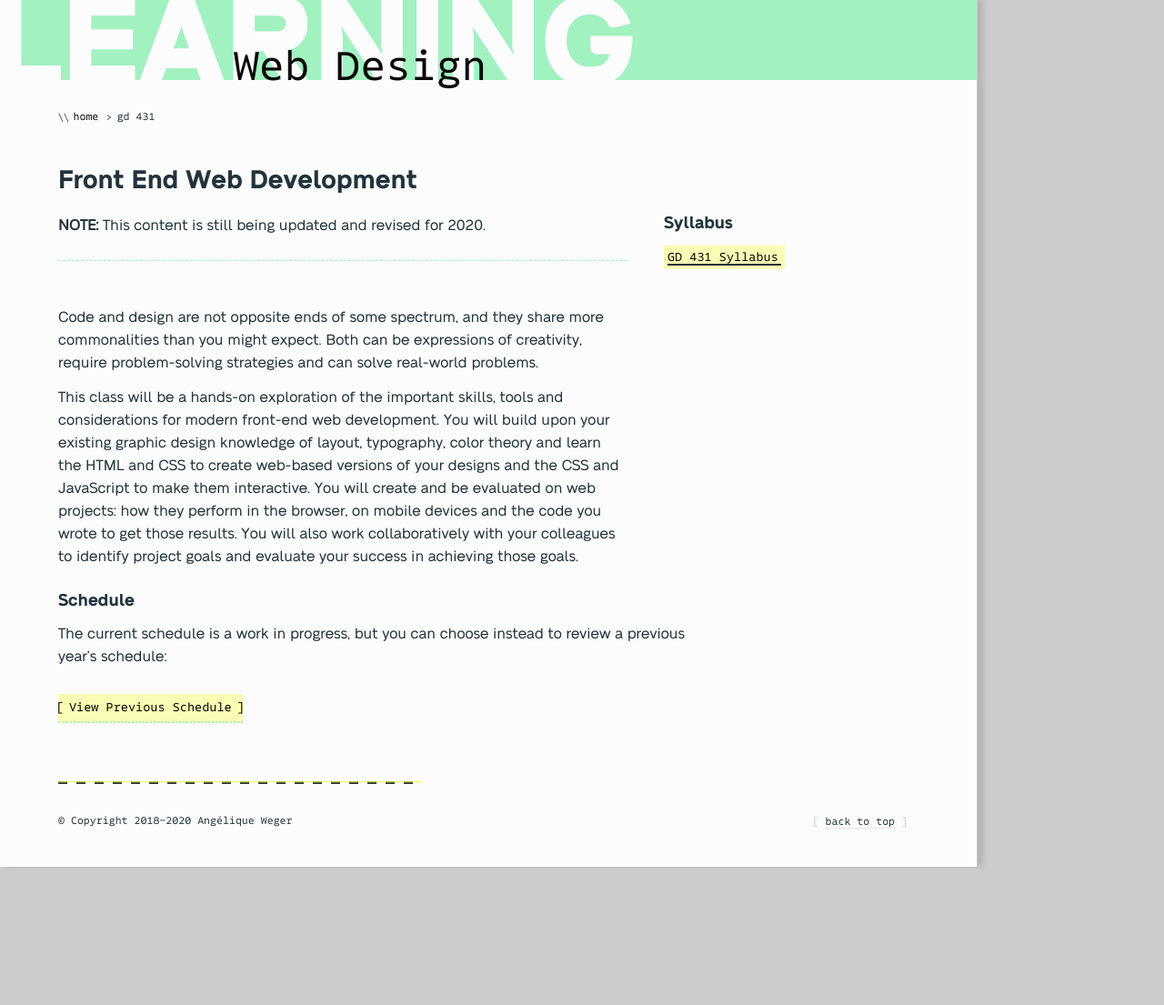
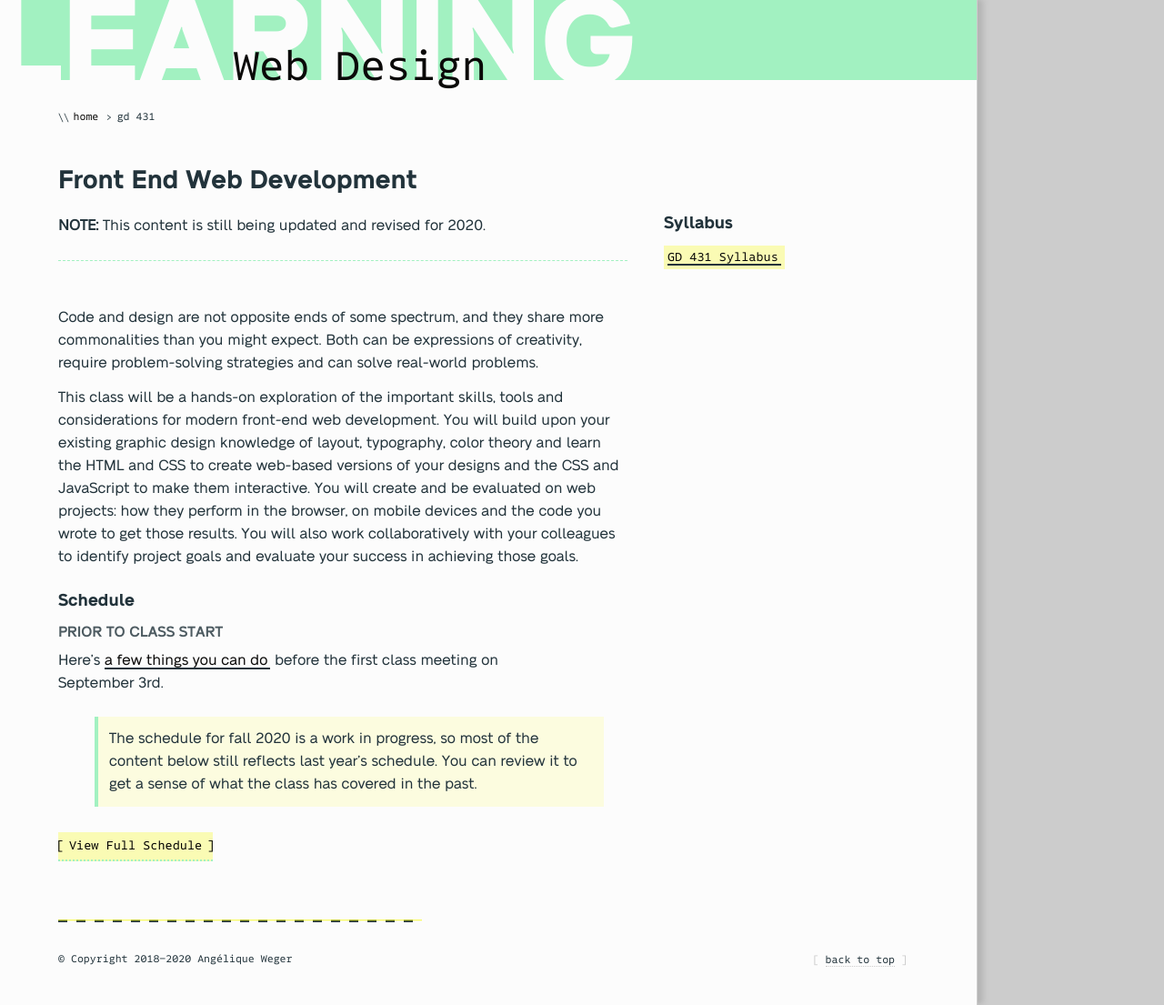
Before and after one commit to mica-web/mica-web.github.io, a Jekyll site: the page built from gd-431/index.md, in a window 1280 px wide. Shown: the whole page at 91% size. Built offline with Jekyll 4.4.1, drawn with Linux system fonts in a browser that asks for light colours; some web fonts are replaced; before the commit the page ends 953 px from its top, so only the background shows below that.

Commit message:
Use new index on gd431

```diff
--- /dev/null
+++ b/gd-431/_includes/current.md
@@ -0,0 +1,44 @@
+
+{% assign currentdate = 'now' | date: "%Y-%m-%d" %}
+{% comment %}
+assign currentdate = '2020-09-03' | date: "%Y-%m-%d"
+{% endcomment %}
+{% assign startdate = '2020-09-03' | date: "%Y-%m-%d" %}
+
+{% if (currentdate <= startdate) %}
+
+<section class="schedule-list">
+
+### Prior to class start
+
+Here's [a few things you can do](/gd-431/00/early-start) before the first class meeting on September 3rd.
+
+</section>
+
+{% endif %}
+
+
+{% assign week = 6 | times: 24 | times: 60 | times: 60 %}
+
+{% for week in site.gd431 %}
+
+{% assign weeknum = week.path | replace:'_gd431/w','' | replace:'.md', '' %}
+
+{% assign scheduledate = week.date | date: "%Y-%m-%d" %}
+{% assign weekstart = week.date | date: "%s" | minus: week | date: "%Y-%m-%d" %}
+
+{% if (currentdate >= weekstart) and (currentdate <= scheduledate) %}
+
+
+<section class="schedule-list">
+
+<h3 id="current-week">{{weeknum}} // Current Week: {{ week.topic }}</h3>
+
+{{ week.content | markdownify }}
+
+</section>
+
+
+{% endif %}
+
+{% endfor %}
--- /dev/null
+++ b/gd-431/_includes/schedule.md
@@ -0,0 +1,23 @@
+Schedule
+--------
+
+{% include_relative _includes/current.md %}
+
+{: .callout }
+The schedule for fall 2020 is a work in progress, so most of the content below still reflects last year's schedule. You can review it to get a sense of what the class has covered in the past.
+
+<button type="button" class="u-button-reset js-generic-toggle highlighter" aria-controls="js-target-schedule">View Full Schedule</button>
+
+<ol id="js-target-schedule" class="u-list-reset has-reveal-animation schedule-list">
+{% for week in site.gd431 %}
+{% assign weeknum = week.path | replace:'_gd431/w','' | replace:'.md', '' %}
+
+  <li class="accordion-wrapper" id="week{{ weeknum }}">
+    <h3 class="accordion-title{% if week.empty %} has-no-content js-content-toggle-ignore{% else %} js-trigger-content-toggle{% endif %}">
+      {{ week.topic }}
+    </h3>
+    {{ week.content | markdownify }}
+  </li>
+
+{% endfor %}
+</ol>
--- a/gd-431/index.md
+++ b/gd-431/index.md
@@ -35,25 +39,10 @@ Syllabus
 
 <section>
 
-Schedule
---------
+{% include_relative _includes/schedule.md %}
 
-The current schedule is a work in progress, but you can choose instead to review a previous year's schedule:
-
-<button type="button" class="u-button-reset js-generic-toggle highlighter" aria-controls="js-target-schedule">View Previous Schedule</button>
-
-<ol id="js-target-schedule" class="u-list-reset has-reveal-animation schedule-list">
-{% for week in site.gd431 %}
-{% assign weeknum = week.path | replace:'_gd431/w','' | replace:'.md', '' %}
-
-  <li class="accordion-wrapper" id="week{{ weeknum }}">
-    <h2 class="accordion-title{% if week.empty %} has-no-content js-content-toggle-ignore{% else %} js-trigger-content-toggle{% endif %}">
-      {{ week.topic }}
-    </h2>
-    {{ week.content | markdownify }}
-  </li>
-
-{% endfor %}
-</ol>
+{% comment %}
+% include_relative _includes/projects.md %
+{% endcomment %}
 
 </section>
```
Also changed, not shown: other parts of gd-431/index.md (+4 -0 lines), gd-431/00/early-start.md (added, +19 -0 lines), gd-431/_includes/quick-links.html (added, +9 -0 lines), gd-431/index-future.md (deleted, +0 -51 lines), gd-431/index-old.md (added, +59 -0 lines).
